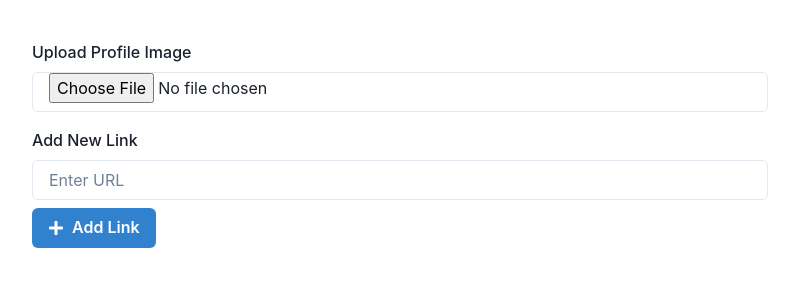
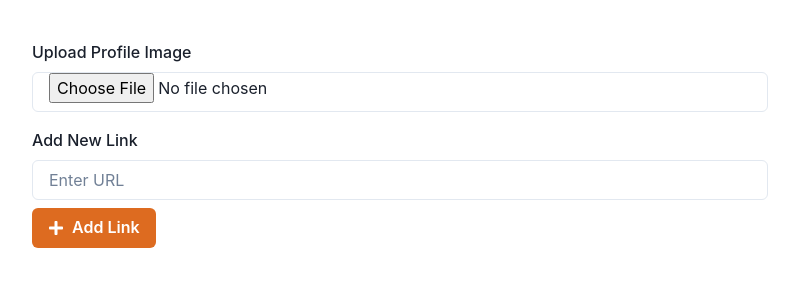
Before and after one commit to GPT-Engineer-App/saas-linkin-bio-genius, a React (Vite) app: page /profile in a window 1280 px wide. Shown: the top 300 px of the page, without its empty margins (240-1039 px from the left). Built offline with nearby package versions, Linux system fonts and the light colour scheme.

Commit message:
Updated the button color to orange in both the Index and Profile pages for consistency and to meet the client's request.
Prompt: make the button color orange

```diff
--- a/src/pages/Index.jsx
+++ b/src/pages/Index.jsx
@@ -34,14 +34,13 @@ const Index = () => {
 
   return (
     <>
-
       <Container maxW="container.md" py={10}>
         <VStack spacing={4} align="stretch">
           <Heading size="lg">Link in Bio Generator</Heading>
           <FormControl>
             <FormLabel htmlFor="link">Add New Link</FormLabel>
             <Input id="link" type="text" value={newLink} onChange={(e) => setNewLink(e.target.value)} placeholder="Enter URL" />
-            <Button leftIcon={<FaPlus />} colorScheme="blue" mt={2} onClick={handleAddLink}>
+            <Button leftIcon={<FaPlus />} colorScheme="orange" mt={2} onClick={handleAddLink}>
               Add Link
             </Button>
           </FormControl>
@@ -54,7 +53,7 @@ const Index = () => {
                     <Link href={link} isExternal color="blue.500">
                       {link}
                     </Link>
-                    <Button size="sm" colorScheme="red" onClick={() => handleDeleteLink(index)}>
+                    <Button size="sm" colorScheme="orange" onClick={() => handleDeleteLink(index)}>
                       <FaTrash />
                     </Button>
                   </Box>
--- a/src/pages/Profile.jsx
+++ b/src/pages/Profile.jsx
@@ -33,7 +33,6 @@ const Profile = () => {
 
   return (
     <>
-
       <Container maxW="container.md" py={10}>
         <VStack spacing={4} align="stretch">
           <FormControl>
@@ -44,7 +43,7 @@ const Profile = () => {
           <FormControl>
             <FormLabel htmlFor="link">Add New Link</FormLabel>
             <Input id="link" type="text" value={newLink} onChange={(e) => setNewLink(e.target.value)} placeholder="Enter URL" />
-            <Button leftIcon={<FaPlus />} colorScheme="blue" mt={2} onClick={handleAddLink}>
+            <Button leftIcon={<FaPlus />} colorScheme="orange" mt={2} onClick={handleAddLink}>
               Add Link
             </Button>
           </FormControl>
```
